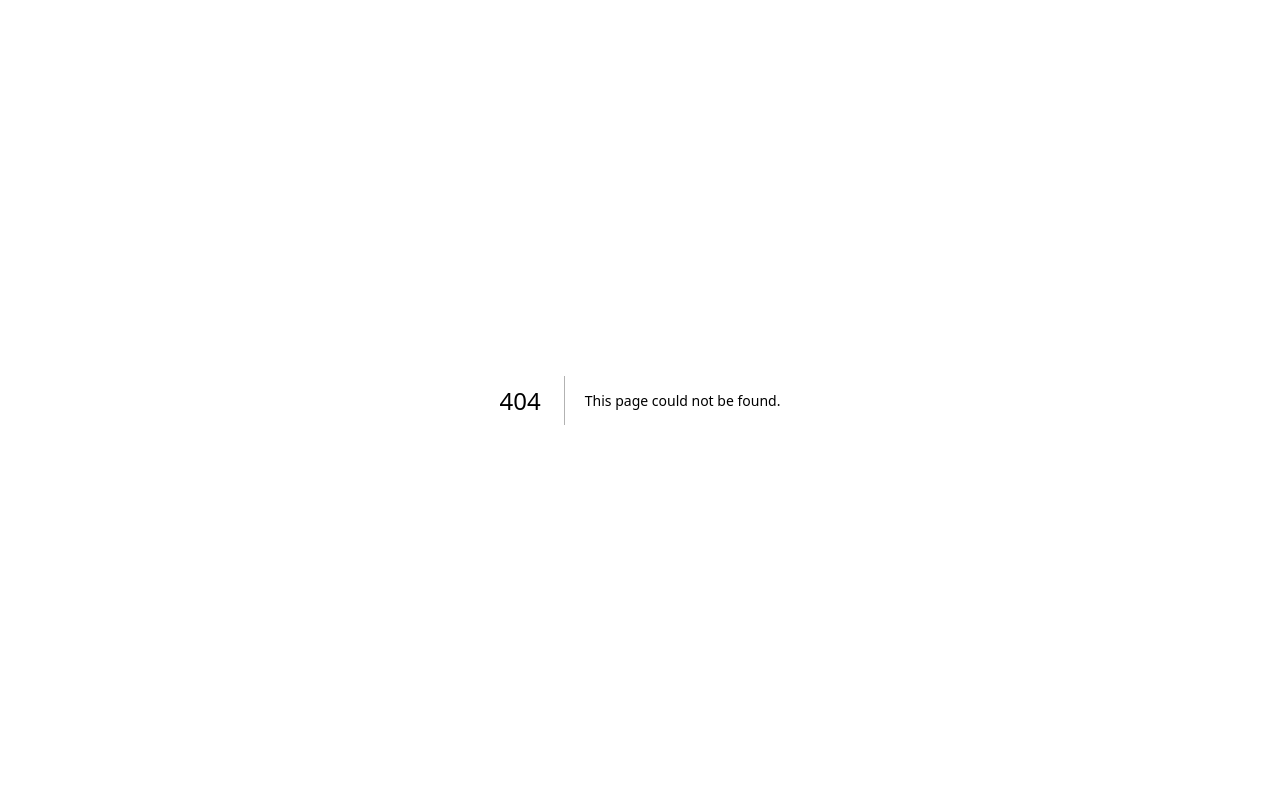
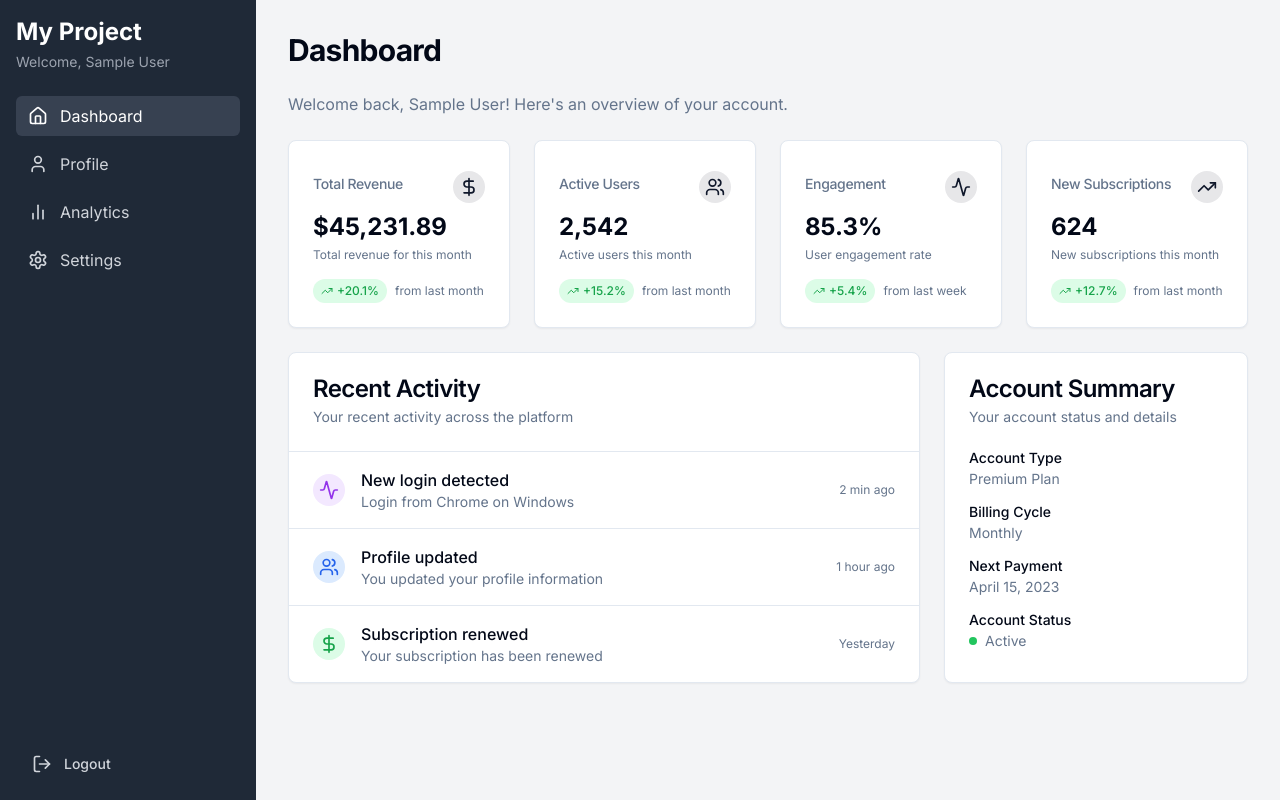
Before and after one commit to barisvelioglu/my-new-project, a Next.js app: page /dashboard in a window 1280 px wide. Before the commit this address had no page. Built offline with nearby package versions, Linux system fonts and the light colour scheme; sample sign-in values are in the browser's storage.

Commit message:
Add dashboard home page

```diff
--- /dev/null
+++ b/app/dashboard/page.tsx
@@ -0,0 +1,175 @@
+'use client'
+
+import { useAuth } from '@/contexts/auth-context'
+import {
+  Card,
+  CardContent,
+  CardDescription,
+  CardHeader,
+  CardTitle,
+} from '@/components/ui/card'
+import { Activity, Users, DollarSign, TrendingUp } from 'lucide-react'
+
+// Dashboard stat card component
+function StatCard({
+  title,
+  value,
+  description,
+  icon,
+  trendValue,
+  trendLabel
+}: {
+  title: string
+  value: string
+  description: string
+  icon: React.ReactNode
+  trendValue: string
+  trendLabel: string
+}) {
+  return (
+    <Card>
+      <CardHeader className="flex flex-row items-center justify-between pb-2">
+        <CardTitle className="text-sm font-medium text-muted-foreground">{title}</CardTitle>
+        <div className="h-8 w-8 rounded-full bg-primary/10 flex items-center justify-center text-primary">
+          {icon}
+        </div>
+      </CardHeader>
+      <CardContent>
+        <div className="text-2xl font-bold">{value}</div>
+        <p className="text-xs text-muted-foreground mt-1">{description}</p>
+        <div className="flex items-center mt-4">
+          <div className="flex items-center rounded-full bg-green-100 px-2 py-1 text-xs font-medium text-green-600">
+            <TrendingUp className="mr-1 h-3 w-3" />
+            {trendValue}
+          </div>
+          <p className="text-xs text-muted-foreground ml-2">{trendLabel}</p>
+        </div>
+      </CardContent>
+    </Card>
+  )
+}
+
+export default function Dashboard() {
+  const { user } = useAuth()
+
+  return (
+    <div className="space-y-6">
+      <h1 className="text-3xl font-bold tracking-tight">Dashboard</h1>
+      <p className="text-muted-foreground">
+        Welcome back, {user?.name}! Here&apos;s an overview of your account.
+      </p>
+
+      <div className="grid gap-6 sm:grid-cols-2 lg:grid-cols-4">
+        <StatCard
+          title="Total Revenue"
+          value="$45,231.89"
+          description="Total revenue for this month"
+          icon={<DollarSign className="h-5 w-5" />}
+          trendValue="+20.1%"
+          trendLabel="from last month"
+        />
+        <StatCard
+          title="Active Users"
+          value="2,542"
+          description="Active users this month"
+          icon={<Users className="h-5 w-5" />}
+          trendValue="+15.2%"
+          trendLabel="from last month"
+        />
+        <StatCard
+          title="Engagement"
+          value="85.3%"
+          description="User engagement rate"
+          icon={<Activity className="h-5 w-5" />}
+          trendValue="+5.4%"
+          trendLabel="from last week"
+        />
+        <StatCard
+          title="New Subscriptions"
+          value="624"
+          description="New subscriptions this month"
+          icon={<TrendingUp className="h-5 w-5" />}
+          trendValue="+12.7%"
+          trendLabel="from last month"
+        />
+      </div>
+
+      <div className="grid gap-6 md:grid-cols-2 lg:grid-cols-3">
+        <Card className="col-span-2">
+          <CardHeader>
+            <CardTitle>Recent Activity</CardTitle>
+            <CardDescription>Your recent activity across the platform</CardDescription>
+          </CardHeader>
+          <CardContent className="p-0">
+            <div className="px-6 py-4 border-t">
+              <div className="flex items-center">
+                <div className="h-8 w-8 rounded-full bg-purple-100 flex items-center justify-center text-purple-600 mr-4">
+                  <Activity className="h-5 w-5" />
+                </div>
+                <div>
+                  <p className="font-medium">New login detected</p>
+                  <p className="text-sm text-muted-foreground">Login from Chrome on Windows</p>
+                </div>
+                <div className="ml-auto text-xs text-muted-foreground">2 min ago</div>
+              </div>
+            </div>
+            <div className="px-6 py-4 border-t">
+              <div className="flex items-center">
+                <div className="h-8 w-8 rounded-full bg-blue-100 flex items-center justify-center text-blue-600 mr-4">
+                  <Users className="h-5 w-5" />
+                </div>
+                <div>
+                  <p className="font-medium">Profile updated</p>
+                  <p className="text-sm text-muted-foreground">You updated your profile information</p>
+                </div>
+                <div className="ml-auto text-xs text-muted-foreground">1 hour ago</div>
+              </div>
+            </div>
+            <div className="px-6 py-4 border-t">
+              <div className="flex items-center">
+                <div className="h-8 w-8 rounded-full bg-green-100 flex items-center justify-center text-green-600 mr-4">
+                  <DollarSign className="h-5 w-5" />
+                </div>
+                <div>
+                  <p className="font-medium">Subscription renewed</p>
+                  <p className="text-sm text-muted-foreground">Your subscription has been renewed</p>
+                </div>
+                <div className="ml-auto text-xs text-muted-foreground">Yesterday</div>
+              </div>
+            </div>
+          </CardContent>
+        </Card>
+
+        <Card>
+          <CardHeader>
+            <CardTitle>Account Summary</CardTitle>
+            <CardDescription>Your account status and details</CardDescription>
+          </CardHeader>
+          <CardContent>
+            <div className="space-y-4">
+              <div className="space-y-1">
+                <p className="text-sm font-medium leading-none">Account Type</p>
+                <p className="text-sm text-muted-foreground">Premium Plan</p>
+              </div>
+              <div className="space-y-1">
+                <p className="text-sm font-medium leading-none">Billing Cycle</p>
+                <p className="text-sm text-muted-foreground">Monthly</p>
+              </div>
+              <div className="space-y-1">
+                <p className="text-sm font-medium leading-none">Next Payment</p>
+                <p className="text-sm text-muted-foreground">April 15, 2023</p>
+              </div>
+              <div className="space-y-1">
+                <p className="text-sm font-medium leading-none">Account Status</p>
+                <div className="flex items-center">
+                  <div className="w-2 h-2 rounded-full bg-green-500 mr-2"></div>
+                  <p className="text-sm text-muted-foreground">Active</p>
+                </div>
+              </div>
+            </div>
+          </CardContent>
+        </Card>
+      </div>
+    </div>
+  )
+}
```
